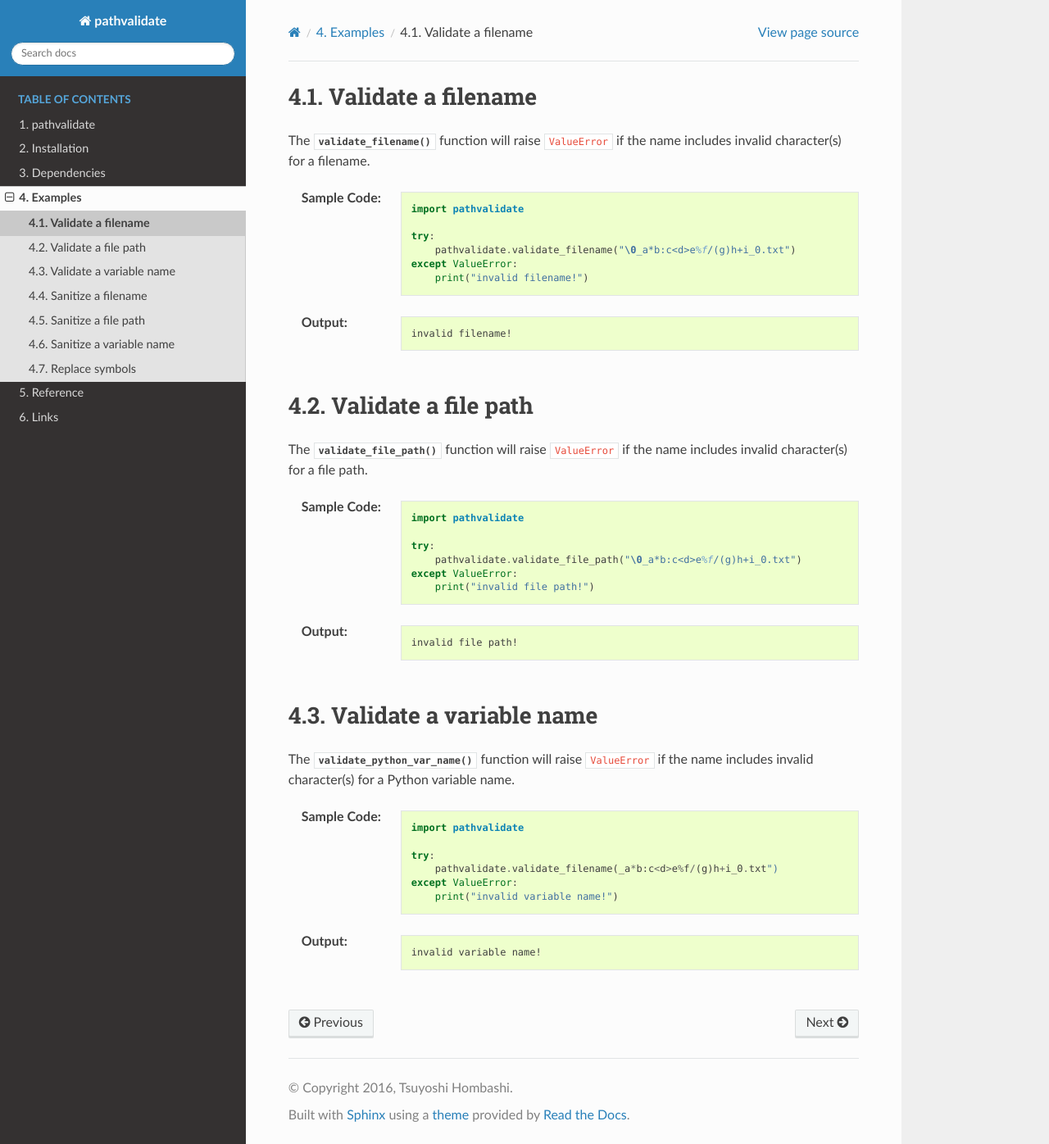
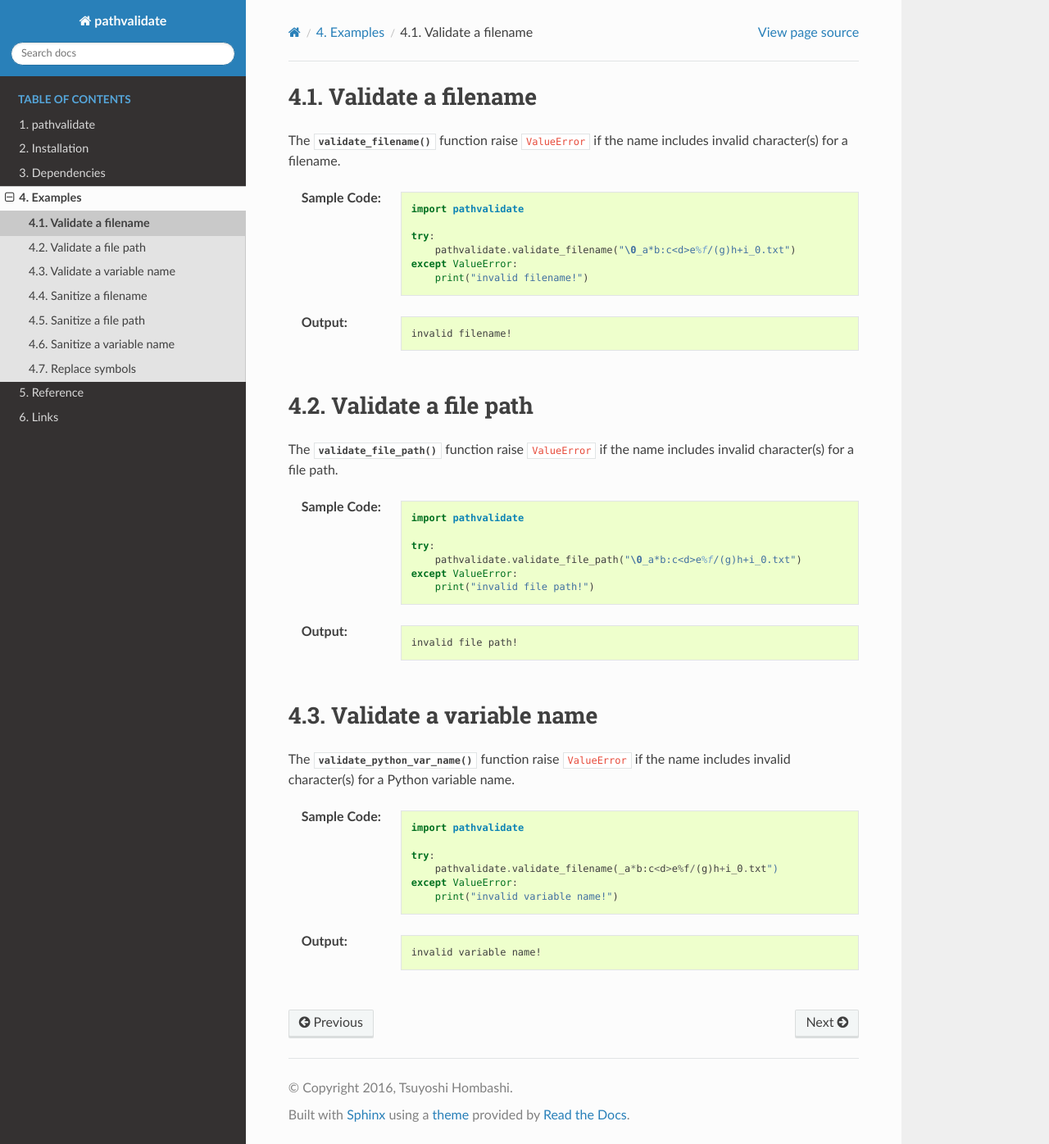
Before and after one commit to thombashi/pathvalidate, a Sphinx documentation site: the page built from docs/pages/examples/validate.rst, in a window 1280 px wide and 1396 px high. Shown: the whole window at 82% size. Built offline with Sphinx 7.4.7 and the Read the Docs theme 2.0.0, drawn with Linux system fonts in a browser that asks for light colours; pages that are not in the unit, such as notebooks, are missing from menus.

Commit message:
[ci skip] Update docs

```diff
--- a/docs/pages/examples/validate.rst
+++ b/docs/pages/examples/validate.rst
@@ -2,8 +2,7 @@
 
 Validate a filename
 ----------------------------
-
-The :py:func:`.validate_filename()` function will raise ``ValueError`` if
+The :py:func:`.validate_filename()` function raise ``ValueError`` if
 the name includes invalid character(s) for a filename.
 
 .. include:: validate_filename_code.txt
@@ -13,8 +12,7 @@ the name includes invalid character(s) for a filename.
 
 Validate a file path
 ----------------------------
-
-The :py:func:`.validate_file_path()` function will raise ``ValueError`` if
+The :py:func:`.validate_file_path()` function raise ``ValueError`` if
 the name includes invalid character(s) for a file path.
 
 .. include:: validate_file_path_code.txt
@@ -24,8 +22,7 @@ the name includes invalid character(s) for a file path.
 
 Validate a variable name
 ----------------------------
-
-The :py:func:`.validate_python_var_name()` function will raise ``ValueError`` if
+The :py:func:`.validate_python_var_name()` function raise ``ValueError`` if
 the name includes invalid character(s) for a Python variable name.
 
 .. include:: validate_var_name_code.txt
```
